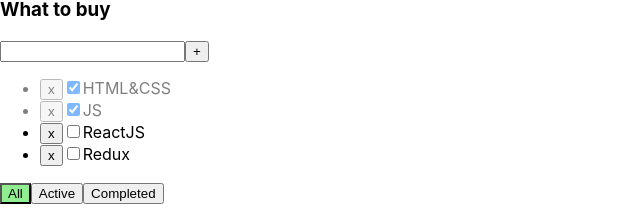
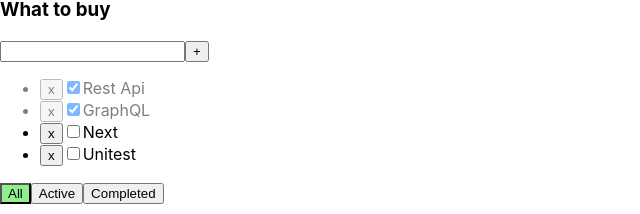
Before and after one commit to VitaMirosh/todolist-01, a React (Vite) app in the folder todolist-01/: page / in a window 1280 px wide. Shown: the part 245-459 px from the top of the page, without its empty margins (0-640 px from the left). Built offline with nearby package versions, Linux system fonts and the light colour scheme.

Commit message:
keep state in object

```diff
--- a/todolist-01/src/App.tsx
+++ b/todolist-01/src/App.tsx
@@ -16,37 +16,53 @@ export type Todolist = {
 export type FilterValueTitle = 'all' | 'active' | 'completed';
 
 function App() {
+
+  const todolistId1 = v1()
+  const todolistId2 = v1()
+
+
   const [todolists, setTodolists] = useState<Todolist[]>([
-    {id: v1(), title: 'What to learn', filter: 'all'},
-    {id: v1(), title: 'What to buy', filter: 'all'}
+    {id: todolistId1, title: 'What to learn', filter: 'all'},
+    {id: todolistId2, title: 'What to buy', filter: 'all'}
   ]);
-  const [tasks, setTasks] = useState<Task[]>(
-    [
-      {id: v1(), title: 'HTML&CSS', isDone: true},
-      {id: v1(), title: 'JS', isDone: true},
-      {id: v1(), title: 'ReactJS', isDone: false},
-      {id: v1(), title: 'Redux', isDone: false}
-    ]
+  const [tasks, setTasks] = useState({
+      [todolistId1]: [
+        {id: v1(), title: 'HTML&CSS', isDone: true},
+        {id: v1(), title: 'JS', isDone: true},
+        {id: v1(), title: 'ReactJS', isDone: false},
+        {id: v1(), title: 'Redux', isDone: false}
+      ],
+      [todolistId2]: [
+        {id: v1(), title: 'Rest Api', isDone: true},
+        {id: v1(), title: 'GraphQL', isDone: true},
+        {id: v1(), title: 'Next', isDone: false},
+        {id: v1(), title: 'Unitest', isDone: false}
+      ],
+    }
   )
 
 
-  const deleteTask = (taskId: string) => {
-    setTasks(tasks.filter((task) => task.id !== taskId))
+  const deleteTask = (todolistId: string, taskId: string) => {
+    setTasks
+    ({...tasks, [todolistId]: tasks[todolistId].filter((task) => task.id !== taskId)})
   }
 
 
   const changeFilter = (todolistID: string, filter: FilterValueTitle) => {
-    setTodolists(todolists.map(t => t.id === todolistID ? {...t, filter}: t));
+    setTodolists(todolists.map(t => t.id === todolistID ? {...t, filter} : t));
   }
 
-  const createTask = (title: string) => {
+  const createTask = (todolistId: string, title: string) => {
     const newTask = {id: v1(), title: title, isDone: false}
-    const newTasks = [newTask, ...tasks]
+    const newTasks = {...tasks, [todolistId]: [newTask, ...tasks[todolistId]]}
     setTasks(newTasks)
   }
 
-  const changeTaskStatus = (taskID: string, isDone: boolean) => {
-    const taskChecked = tasks.map(t => t.id === taskID ? {...t, isDone: isDone} : t)
+  const changeTaskStatus = (todolistId: string, taskID: string, isDone: boolean) => {
+    const taskChecked = {
+      ...tasks,
+      [todolistId]: tasks[todolistId].map(t => t.id === taskID ? {...t, isDone: isDone} : t)
+    }
     setTasks(taskChecked)
 
 
@@ -55,12 +71,13 @@ function App() {
   return (
     <div>
       {todolists.map(todolist => {
-          let filteredTasks = tasks
+          const todolistTasks = tasks[todolist.id]
+          let filteredTasks = todolistTasks
           if (todolist.filter === 'active') {
-            filteredTasks = tasks.filter(task => !task.isDone)
+            filteredTasks = todolistTasks.filter(task => !task.isDone)
           }
           if (todolist.filter === 'completed') {
-            filteredTasks = tasks.filter(task => task.isDone)
+            filteredTasks = todolistTasks.filter(task => task.isDone)
           }
           return <TodolistItem key={todolist.id}
                                todolist={todolist}
--- a/todolist-01/src/TodolistItem.tsx
+++ b/todolist-01/src/TodolistItem.tsx
@@ -3,27 +3,26 @@ import {Button} from './Button.tsx';
 import {ChangeEvent, KeyboardEvent, useState} from 'react';
 
 
-type Props ={
-  todolist:Todolist
+type Props = {
+  todolist: Todolist
   tasks: Task[]
-  deleteTask: (taskId: string) => void
-  changeFilter: ( todolistId:string, filter: FilterValueTitle) => void
-  createTask: (title: string) => void;
-  changeTaskStatus: (taskId: string, isDone: boolean) => void;
+  deleteTask: (todolistId: string, taskId: string) => void
+  changeFilter: (todolistId: string, filter: FilterValueTitle) => void
+  createTask: (todolistId: string, title: string) => void;
+  changeTaskStatus: (todolistId: string, taskId: string, isDone: boolean) => void;
 
 
 }
 
 
-export const TodolistItem = ({todolist,tasks, deleteTask, changeFilter, createTask, changeTaskStatus}: Props) => {
+export const TodolistItem = ({todolist, tasks, deleteTask, changeFilter, createTask, changeTaskStatus}: Props) => {
   const [taskTitle, setTaskTitle] = useState('');
   const [error, setError] = useState<string | null>(null);
 
   const createTaskHandler = () => {
     if (taskTitle.trim() !== '') {
-      createTask(taskTitle.trim())
+      createTask(todolist.id, taskTitle.trim())
       setTaskTitle('')
-
     } else {
       setError('Title is required')
     }
@@ -41,9 +40,9 @@ export const TodolistItem = ({todolist,tasks, deleteTask, changeFilter, createTa
     }
   }
 
-const changeFilterHandler = ( filter: FilterValueTitle) => {
-    changeFilter(todolist.id,filter)
-}
+  const changeFilterHandler = (filter: FilterValueTitle) => {
+    changeFilter(todolist.id, filter)
+  }
   return (
     <div>
       <h3>{todolist.title}</h3>
@@ -59,14 +58,14 @@ const changeFilterHandler = ( filter: FilterValueTitle) => {
         <ul>
           {tasks.map(task => {
             const deleteTaskHandler = () => {
-              deleteTask(task.id)
+              deleteTask(todolist.id, task.id)
             }
             const changeTaskStatusHandler = (event: ChangeEvent<HTMLInputElement>) => {
-              changeTaskStatus(task.id, event.currentTarget.checked)
+              changeTaskStatus(todolist.id, task.id, event.currentTarget.checked)
             }
 
             return (
-              <li key={task.id} className={task.isDone?"is-done":''}>
+              <li key={task.id} className={task.isDone ? 'is-done' : ''}>
                 <Button title={'x'} onClick={deleteTaskHandler}/>
                 <input type="checkbox" checked={task.isDone} onChange={changeTaskStatusHandler}/>
                 <span>{task.title}</span>
@@ -76,7 +75,8 @@ const changeFilterHandler = ( filter: FilterValueTitle) => {
         </ul>}
 
 
-      <Button className={todolist.filter === 'all' ? 'active-filter' : ''} title={'All'} onClick={() => changeFilterHandler('all')}/>
+      <Button className={todolist.filter === 'all' ? 'active-filter' : ''} title={'All'}
+              onClick={() => changeFilterHandler('all')}/>
       <Button className={todolist.filter === 'active' ? 'active-filter' : ''} title={'Active'}
               onClick={() => changeFilterHandler('active')}/>
       <Button className={todolist.filter === 'completed' ? 'active-filter' : ''} title={'Completed'}
```
